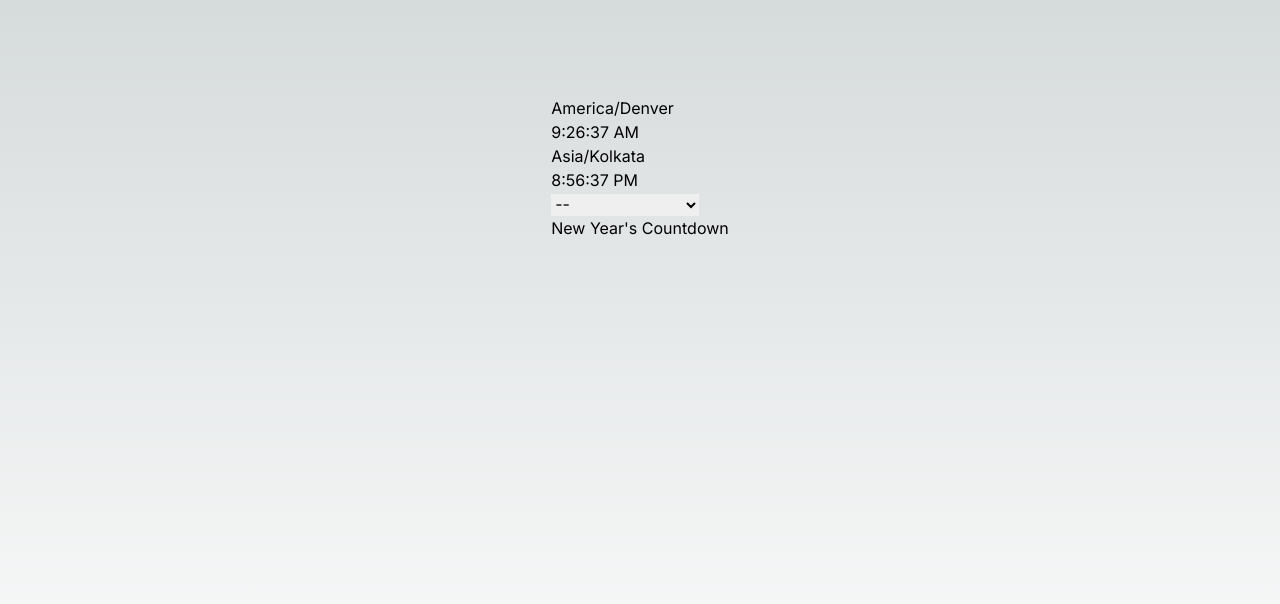
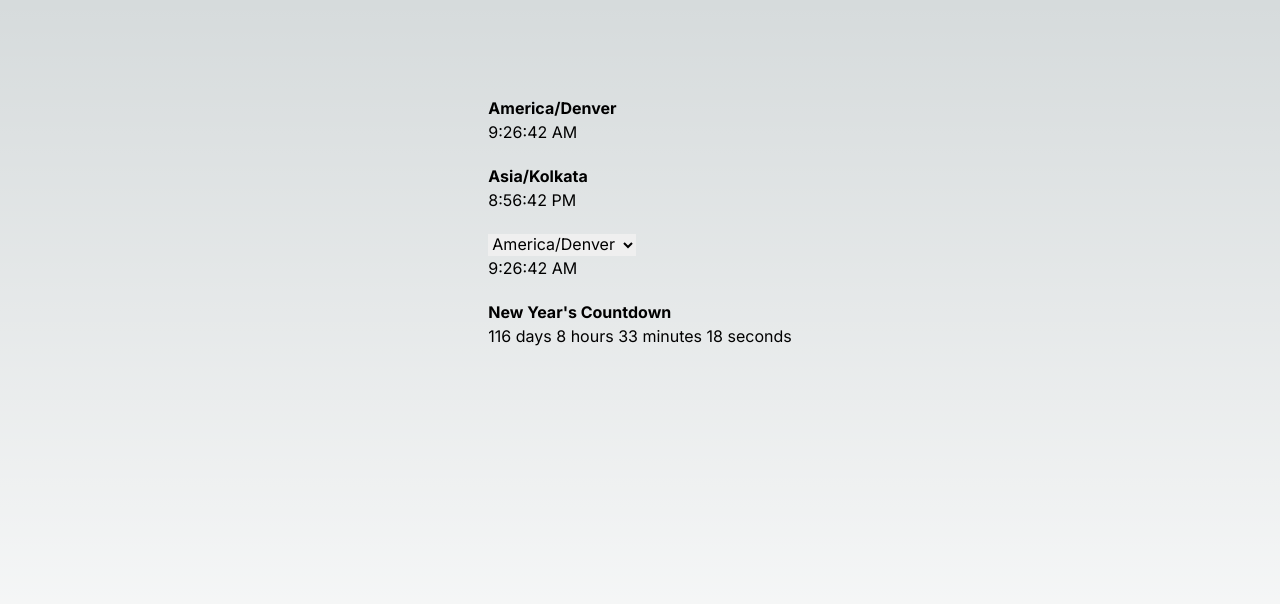
Before and after one commit to Chones17/new-years-countdown, a Next.js app: page / in a window 1280 px wide. Shown: the top 604 px of the page. Built offline with nearby package versions, Linux system fonts and the light colour scheme.

Commit message:
Update TimeZoneDisplay.tsx
Refactor time to automatically update

```diff
--- a/components/TimeZoneDisplay.tsx
+++ b/components/TimeZoneDisplay.tsx
@@ -1,17 +1,14 @@
 'use client'
 import React, { ChangeEvent, useState, useEffect } from 'react'
-
-function TimeTest(timeZone: string): string {
-    const date: Date = new Date()
-    const time: string = new Intl.DateTimeFormat('en-US', {timeStyle: 'medium', timeZone: timeZone}).format(date)
-    return (time)
-}
 
 export default function TimeZoneDisplay(): JSX.Element {
 
     // Set the states for time zone and New Year countdown
-    const [selectedTimeZone, setSelectedTimeZone] = useState<string>('')
+    const [selectedTimeZone, setSelectedTimeZone] = useState<string>('America/Denver')
     const [newYearCountdown, setNewYearCountdown] = useState<string>('')
+    const [firstTimeZone, setFirstTimeZone] = useState<string>('')
+    const [secondTimeZone, setSecondTimeZone] = useState<string>('')
+    const [thirdTimeZone, setThirdTimeZone] = useState<string>('')
 
     const timeZones: string[] = [
         'America/Denver',
@@ -23,47 +20,49 @@ export default function TimeZoneDisplay(): JSX.Element {
 
     const timeZoneChange = (event: ChangeEvent<HTMLSelectElement>) => {
         setSelectedTimeZone(event.target.value)
-    };
+    }
 
     useEffect(() => {
-        const updateCountdown = () => {
-            if (selectedTimeZone) {
-                const newYearDate = new Date(new Date().getFullYear() + 1, 0, 1, 0, 0, 0, 0)
-                const currentDate = new Date()
+        const updateTime = () => {
+            const newYearDate = new Date(new Date().getFullYear() + 1, 0, 1, 0, 0, 0, 0)
+            const currentDate = new Date()
+            const firstTime: string = new Intl.DateTimeFormat('en-US', {timeStyle: 'medium', timeZone: 'America/Denver'}).format(currentDate)
+            const secondTime: string = new Intl.DateTimeFormat('en-US', {timeStyle: 'medium', timeZone: 'Asia/Kolkata'}).format(currentDate)
+            const thirdTime: string = new Intl.DateTimeFormat('en-US', {timeStyle: 'medium', timeZone: selectedTimeZone}).format(currentDate)
 
-                // Calculate time until New Year's
-                const timeDifference = newYearDate.getTime() - currentDate.getTime();
-                const daysUntilNewYear = Math.floor(timeDifference / (1000 * 60 * 60 * 24));
-                const hoursUntilNewYear = Math.floor((timeDifference % (1000 * 60 * 60 * 24)) / (1000 * 60 * 60));
-                const minutesUntilNewYear = Math.floor((timeDifference % (1000 * 60 * 60)) / (1000 * 60));
-                const secondsUntilNewYear = Math.floor((timeDifference % (1000 * 60)) / 1000);
+            // Calculate time until New Year's
+            const timeDifference = newYearDate.getTime() - currentDate.getTime()
+            const daysUntilNewYear = Math.floor(timeDifference / (1000 * 60 * 60 * 24))
+            const hoursUntilNewYear = Math.floor((timeDifference % (1000 * 60 * 60 * 24)) / (1000 * 60 * 60))
+            const minutesUntilNewYear = Math.floor((timeDifference % (1000 * 60 * 60)) / (1000 * 60))
+            const secondsUntilNewYear = Math.floor((timeDifference % (1000 * 60)) / 1000)
 
-                const countdownString = `${daysUntilNewYear} days ${hoursUntilNewYear} hours ${minutesUntilNewYear} minutes ${secondsUntilNewYear} seconds`;
+            const countdownString = `${daysUntilNewYear} days ${hoursUntilNewYear} hours ${minutesUntilNewYear} minutes ${secondsUntilNewYear} seconds`
 
-                setNewYearCountdown(countdownString);
-            } else {
-                setNewYearCountdown('');
-            }
+            setNewYearCountdown(countdownString)
+            setFirstTimeZone(firstTime)
+            setSecondTimeZone(secondTime)
+            setThirdTimeZone(thirdTime)
         };
 
-        const interval = setInterval(updateCountdown, 1000);
+        const interval = setInterval(updateTime, 1000)
 
-        return () => clearInterval(interval);
+        return () => clearInterval(interval)
     }, [selectedTimeZone]);
 
     return (
         <div>
-            <h2>{timeZones[0]}</h2>
-            <p>{TimeTest(timeZones[0])}</p>
-            <h2>{timeZones[1]}</h2>
-            <p>{TimeTest(timeZones[1])}</p>
+            <h2 className="font-bold">{timeZones[0]}</h2>
+            <p className="mb-5">{firstTimeZone}</p>
+            <h2 className="font-bold">{timeZones[1]}</h2>
+            <p className="mb-5">{secondTimeZone}</p>
             <select value={selectedTimeZone} onChange={timeZoneChange}>
-                <option value="">--</option>
                 {timeZones.map((zone) => (
                     <option key={zone} value={zone}>{zone}</option>
                ))}
             </select>
-            <h2>New Year's Countdown</h2>
+            <p className="mb-5">{thirdTimeZone}</p>
+            <h2 className="font-bold">New Year's Countdown</h2>
             <p>{newYearCountdown}</p>
         </div>
     );
```
